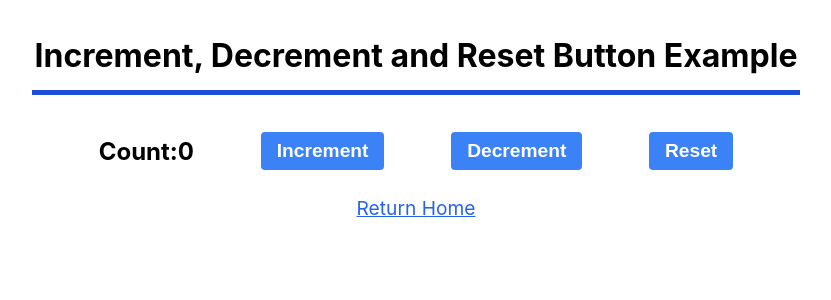
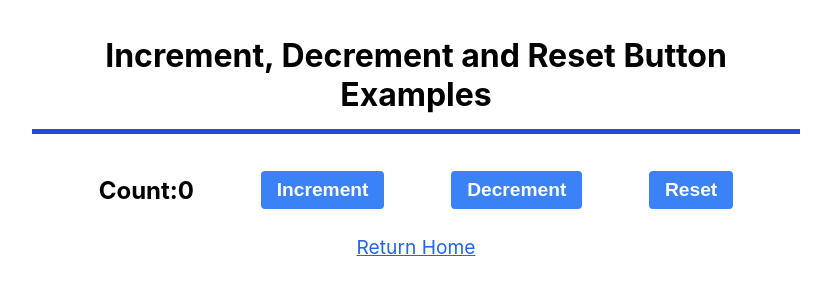
Before and after one commit to thisdot/starter.dev, a React (Create React App) app in the folder starters/cra-rxjs-styled-components/: page /button-example in a window 1280 px wide. Shown: the top 300 px of the page, without its empty margins (224-1055 px from the left). Built offline with nearby package versions, Linux system fonts and the light colour scheme.

Commit message:
fix: updating text for counter example

```diff
--- a/starters/cra-rxjs-styled-components/src/components/Counter/Counter.tsx
+++ b/starters/cra-rxjs-styled-components/src/components/Counter/Counter.tsx
@@ -14,7 +14,7 @@ export function Counter() {
 
   return (
     <CounterContainer>
-      <Header>Increment, Decrement and Reset Button Example</Header>
+      <Header>Increment, Decrement and Reset Button Examples</Header>
 
       <CounterButtonContainer>
         <CurrentCountText>Count:{count}</CurrentCountText>
```
